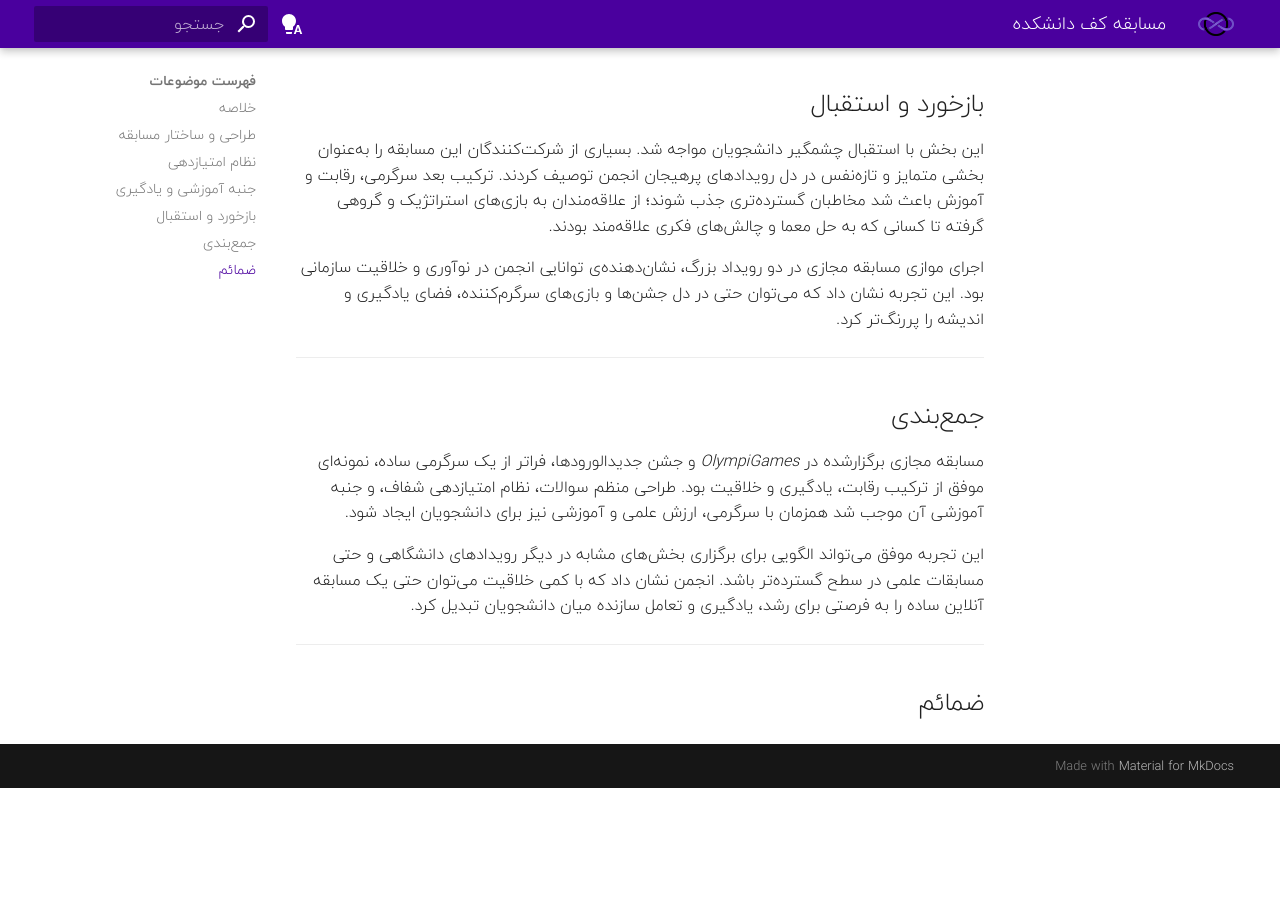
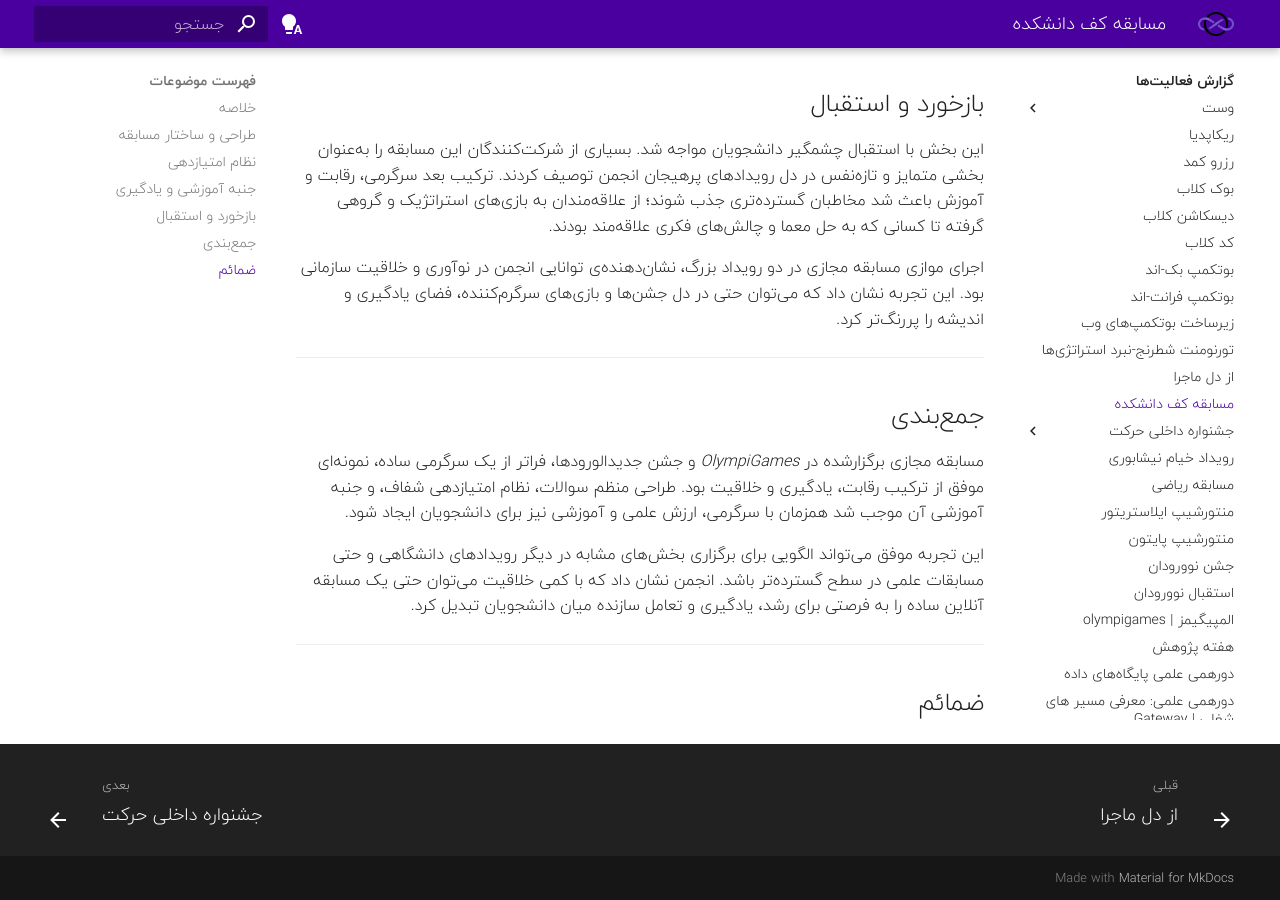
Before and after one commit to Amcsui/wiki, an MkDocs documentation site: the page built from docs/EventsReport/searching_game.md, in a window 1280 px wide and 900 px high, scrolled down 1635 px. Built offline with MkDocs 1.6.1 and Material for MkDocs 9.7.7, drawn with Linux system fonts in a browser that asks for light colours; before the commit the page ends 2423 px from its top, so only the background shows below that; part of the change alters nothing that is shown.

```diff
--- a/docs/EventsReport/searching_game.md
+++ b/docs/EventsReport/searching_game.md
@@ -1,4 +1,3 @@
-
 # مسابقه کف دانشکده
 
 ## خلاصه
--- a/mkdocs.yml
+++ b/mkdocs.yml
@@ -103,15 +103,16 @@ nav:
       - EventsReport/Vast/index.md
       - EventsReport/Vast/jobTask.md
     - EventsReport/wiki.md
+    - EventsReport//SenfiKomod.md
     - EventsReport/bookClub.md
     - EventsReport/discussionClub.md
     - EventsReport/codeClub.md
-    - EventsReport//SenfiKomod.md
     - EventsReport/bootcamp.web.back.md
     - EventsReport/bootcamp.web.front.md
     - EventsReport/bootcamp.infrastructure.md
     - EventsReport/chessTournament.md
     - EventsReport/documents.md
+    - EventsReport/searching_game.md
     - جشنواره داخلی حرکت:
       - EventsReport/harkat/index.md
       - EventsReport/harkat/gorfeh.md
```
